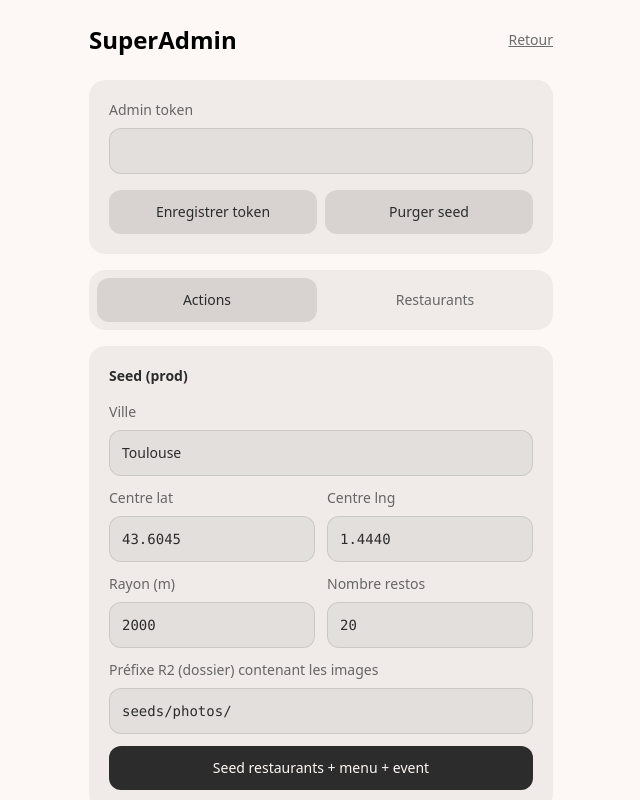
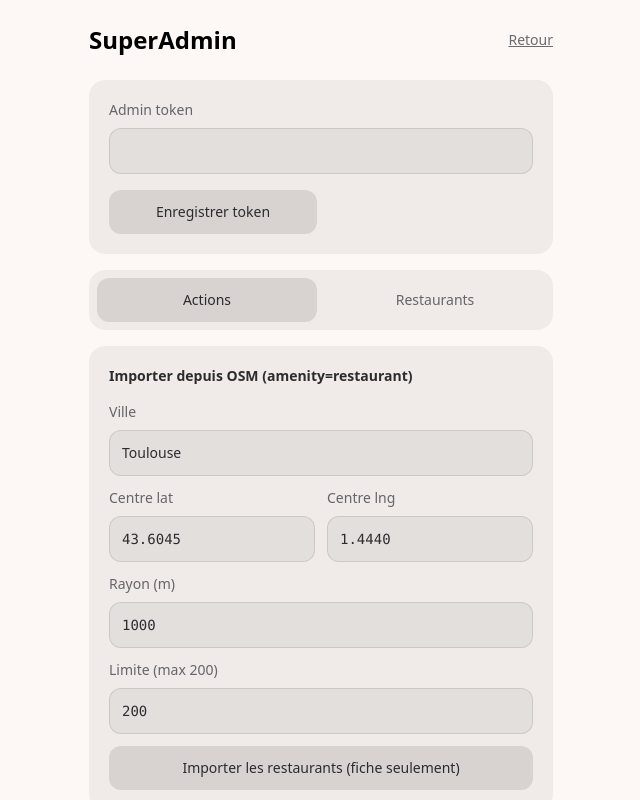
Before and after one commit to yann-blanchet/wazy, a Vue app: page /superadmin in a window 1280 px wide. Shown: the top 800 px of the page, without its empty margins (319-959 px from the left). Built offline with nearby package versions, Linux system fonts and the light colour scheme.

Commit message:
Remove seed endpoint, add pagination to OSM import with batch processing and progress tracking

```diff
--- a/src/views/SuperAdminPage.vue
+++ b/src/views/SuperAdminPage.vue
@@ -5,21 +5,20 @@ import { apiFetch } from '../lib/api'
 
 const router = useRouter()
 
+function goBack() {
+  router.back()
+}
+
 const LS_KEY = 'vazy_admin_token'
 
 const token = ref<string>('')
 const status = ref<string>('')
-const seeding = ref<boolean>(false)
-const purging = ref<boolean>(false)
 const tab = ref<'actions' | 'restaurants'>('actions')
 
 const city = ref<string>('Toulouse')
 const centerLat = ref<string>('43.6045')
 const centerLng = ref<string>('1.4440')
-const radiusMeters = ref<string>('2000')
-const count = ref<string>('20')
-
-const imagePrefix = ref<string>('seeds/photos/')
+const radiusMeters = ref<string>('1000')
 
 const osmLimit = ref<string>('200')
 const importingOsm = ref<boolean>(false)
@@ -195,102 +194,76 @@ watch(
       await loadRestaurants(true)
     }
   },
-  { immediate: false }
+  { flush: 'post' }
 )
-
-async function goBack() {
-  await router.push({ path: '/dashboard', query: { tab: 'resto' } })
-}
-
-async function seed() {
-  try {
-    status.value = ''
-    seeding.value = true
-
-    const n = Number(count.value)
-    const lat = Number(centerLat.value)
-    const lng = Number(centerLng.value)
-    const r = Number(radiusMeters.value)
-
-    if (!Number.isFinite(n) || n <= 0 || n > 200) throw new Error('invalid_count')
-    if (!Number.isFinite(lat) || lat < -90 || lat > 90) throw new Error('invalid_lat')
-    if (!Number.isFinite(lng) || lng < -180 || lng > 180) throw new Error('invalid_lng')
-    if (!Number.isFinite(r) || r <= 0 || r > 20000) throw new Error('invalid_radius')
-    if (city.value.trim().length === 0) throw new Error('missing_city')
-    if (imagePrefix.value.trim().length === 0) throw new Error('missing_image_prefix')
-
-    const res = await apiFetch<{ ok: boolean; created: Array<{ id: string; ownerCode: string; staffCode: string }> }>('/api/admin/seed', {
-      method: 'POST',
-      key: bearer(),
-      body: {
-        count: n,
-        city: city.value.trim(),
-        centerLat: lat,
-        centerLng: lng,
-        radiusMeters: r,
-        imagePrefix: imagePrefix.value.trim()
-      }
-    })
-
-    status.value = `OK: ${res.created.length} restaurants créés.`
-  } catch (e) {
-    status.value = e instanceof Error ? e.message : 'seed_error'
-  } finally {
-    seeding.value = false
-  }
-}
 
 async function importOsm() {
   try {
     status.value = ''
     importingOsm.value = true
 
+    const limit = Number(osmLimit.value)
     const lat = Number(centerLat.value)
     const lng = Number(centerLng.value)
-    const r = Number(radiusMeters.value)
-    const lim = Number(osmLimit.value)
+    const radius = Number(radiusMeters.value)
 
+    if (!Number.isFinite(limit) || limit <= 0 || limit > 200) throw new Error('invalid_limit')
     if (!Number.isFinite(lat) || lat < -90 || lat > 90) throw new Error('invalid_lat')
     if (!Number.isFinite(lng) || lng < -180 || lng > 180) throw new Error('invalid_lng')
-    if (!Number.isFinite(r) || r <= 0 || r > 10000) throw new Error('invalid_radius')
-    if (!Number.isFinite(lim) || lim <= 0 || lim > 500) throw new Error('invalid_limit')
+    if (!Number.isFinite(radius) || radius <= 0 || radius > 10000) throw new Error('invalid_radius')
     if (city.value.trim().length === 0) throw new Error('missing_city')
 
-    const res = await apiFetch<{ ok: boolean; created: number; updated: number; imported: number; found: number }>('/api/admin/import-osm', {
+    type ImportOsmRes = {
+      ok: boolean
+      requested: number
+      found: number
+      imported: number
+      created: number
+      updated: number
+      ids: string[]
+      cursor: number | null
+      done: boolean
+    }
+
+    let cursor: number | null = 0
+    let totalImported = 0
+    let totalCreated = 0
+    let totalUpdated = 0
+    let found = 0
+
+    for (let i = 0; i < 50; i++) {
+      const res: ImportOsmRes = await apiFetch<ImportOsmRes>('/api/admin/import-osm', {
         method: 'POST',
         key: bearer(),
         body: {
           city: city.value.trim(),
           centerLat: lat,
           centerLng: lng,
-        radiusMeters: r,
-        limit: Math.floor(lim)
+          radiusMeters: radius,
+          limit,
+          cursor
         }
       })
 
-    status.value = `OK: OSM import — ${res.created} créés, ${res.updated} mis à jour (sur ${res.imported}/${res.found}).`
+      found = res.found
+      totalImported += res.imported
+      totalCreated += res.created
+      totalUpdated += res.updated
+      cursor = res.cursor
+
+      status.value = `Import OSM… ${totalImported}/${found} (créés ${totalCreated}, maj ${totalUpdated})`
+
+      if (res.done) {
+        status.value = `OK: ${totalCreated} créés, ${totalUpdated} mis à jour. (${totalImported}/${found})`
+        break
+      }
+    }
+
+    await loadRestaurants(true)
   } catch (e) {
     status.value = e instanceof Error ? e.message : 'import_osm_error'
   } finally {
     importingOsm.value = false
-  }
-}
-
-async function purgeSeed() {
-  try {
-    status.value = ''
-    purging.value = true
-
-    const res = await apiFetch<{ ok: boolean; deleted: number }>('/api/admin/purge-seed', {
-      method: 'POST',
-      key: bearer()
-    })
-
-    status.value = `OK: ${res.deleted} restaurants seed supprimés.`
-  } catch (e) {
-    status.value = e instanceof Error ? e.message : 'purge_error'
-  } finally {
-    purging.value = false
   }
 }
 
@@ -330,9 +303,6 @@ function saveToken() {
         <button class="rounded-xl bg-black/10 px-4 py-3 text-sm font-medium text-primary hover:bg-black/15" type="button" @click="saveToken">
           Enregistrer token
         </button>
-        <button class="rounded-xl bg-black/10 px-4 py-3 text-sm font-medium text-primary hover:bg-black/15" type="button" @click="purgeSeed" :disabled="purging">
-          Purger seed
-        </button>
       </div>
     </section>
 
@@ -357,7 +327,7 @@ function saveToken() {
 
     <section v-if="tab === 'actions'" class="mt-4 grid gap-4">
       <section class="grid gap-4 rounded-2xl bg-black/5 p-5">
-        <div class="text-sm font-semibold text-primary">Seed (prod)</div>
+        <div class="text-sm font-semibold text-primary">Importer depuis OSM (amenity=restaurant)</div>
 
         <div class="grid gap-3">
           <label class="grid gap-2">
@@ -376,36 +346,13 @@ function saveToken() {
             </label>
           </div>
 
-          <div class="grid grid-cols-2 gap-3">
           <label class="grid gap-2">
             <span class="text-sm text-primary/70">Rayon (m)</span>
             <input v-model="radiusMeters" class="rounded-xl border border-black/10 bg-black/5 px-3 py-3 font-mono text-sm text-primary outline-none" />
           </label>
-            <label class="grid gap-2">
-              <span class="text-sm text-primary/70">Nombre restos</span>
-              <input v-model="count" class="rounded-xl border border-black/10 bg-black/5 px-3 py-3 font-mono text-sm text-primary outline-none" />
-            </label>
-          </div>
 
           <label class="grid gap-2">
-            <span class="text-sm text-primary/70">Préfixe R2 (dossier) contenant les images</span>
-            <input v-model="imagePrefix" class="rounded-xl border border-black/10 bg-black/5 px-3 py-3 font-mono text-sm text-primary outline-none" placeholder="seeds/photos/" />
-          </label>
-
-          <button class="rounded-xl bg-primary px-4 py-3 text-sm font-medium text-background hover:bg-primary/90" type="button" @click="seed" :disabled="seeding">
-            Seed restaurants + menu + event
-          </button>
-
-          <div v-if="status" class="text-sm text-primary/70">{{ status }}</div>
-        </div>
-      </section>
-
-      <section class="grid gap-4 rounded-2xl bg-black/5 p-5">
-        <div class="text-sm font-semibold text-primary">Importer depuis OSM (amenity=restaurant)</div>
-
-        <div class="grid gap-3">
-          <label class="grid gap-2">
-            <span class="text-sm text-primary/70">Limite (max 500)</span>
+            <span class="text-sm text-primary/70">Limite (max 200)</span>
             <input v-model="osmLimit" class="rounded-xl border border-black/10 bg-black/5 px-3 py-3 font-mono text-sm text-primary outline-none" />
           </label>
 
```
Also changed, not shown: 1 other file (tests, documents, lock files or other folders). Lines whose indentation alone changed are shown as unchanged.
